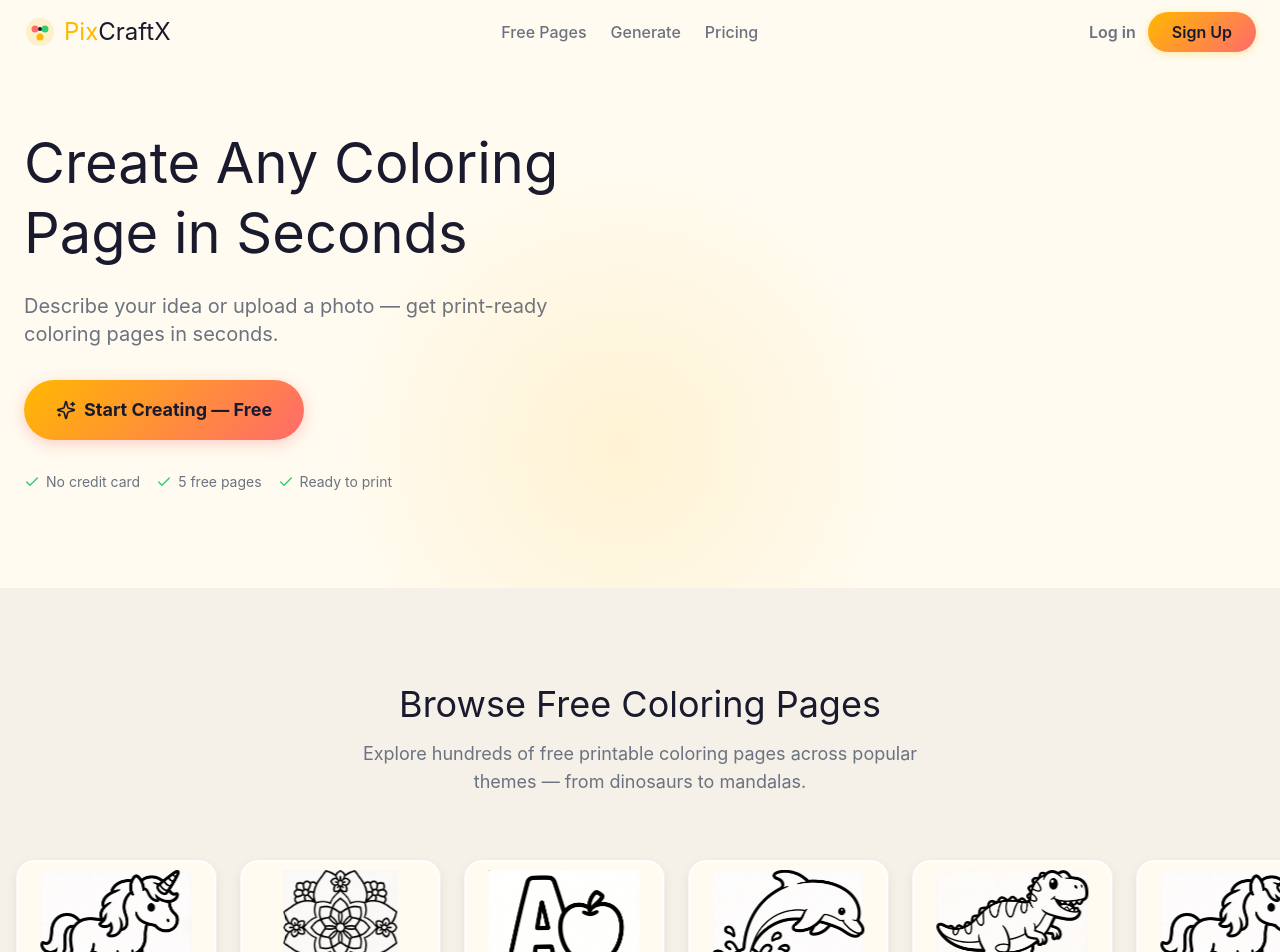
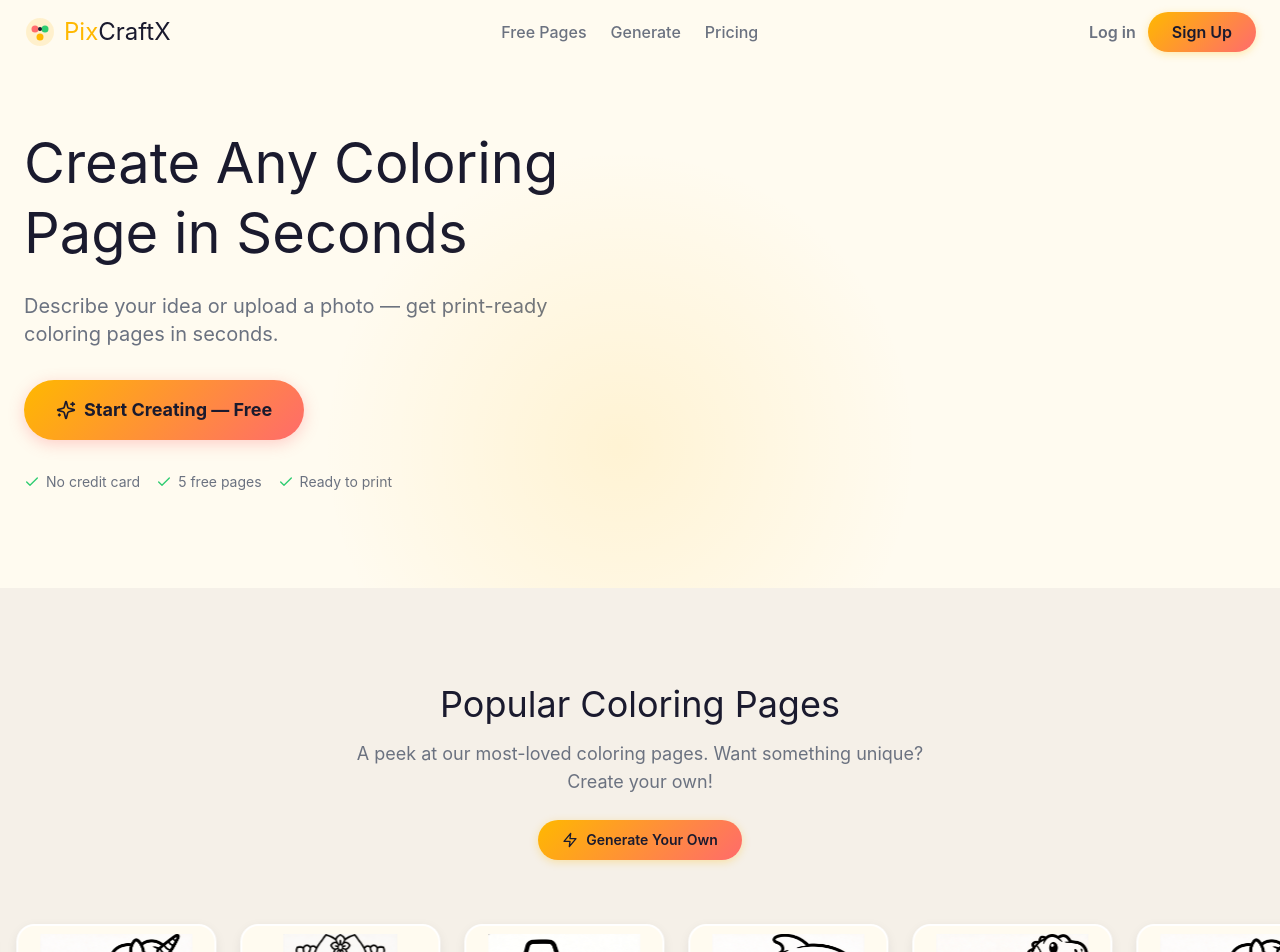
Before and after one commit to rinbs1120/pixcraftx, a Next.js app: page / in a window 1280 px wide. Shown: the top 952 px of the page. Built offline with nearby package versions, Linux system fonts and the light colour scheme; no server answers; a web font is replaced by a local one.

Commit message:
feat: rename Gallery to Popular Coloring Pages + add Generate button

```diff
--- a/src/components/sections/coloring-gallery.tsx
+++ b/src/components/sections/coloring-gallery.tsx
@@ -68,11 +68,24 @@ export function ColoringGallery() {
     <section className="py-16 md:py-24 bg-[#F5F0E8] relative overflow-hidden">
       <div className="container mx-auto px-4 md:px-6 max-w-6xl text-center mb-10 md:mb-14">
         <h2 className="font-display text-3xl md:text-4xl text-foreground mb-4">
-          Browse Free Coloring Pages
+          Popular Coloring Pages
         </h2>
         <p className="text-muted-foreground text-lg max-w-xl mx-auto">
-          Explore hundreds of free printable coloring pages across popular themes — from dinosaurs to mandalas.
+          A peek at our most-loved coloring pages. Want something unique? Create your own!
         </p>
+        <a
+          href="/generate"
+          className="inline-flex items-center gap-2 px-6 py-2.5 rounded-full font-semibold text-sm transition-all hover:translate-y-0.5 text-[#1A1A2E] mt-6"
+          style={{
+            background: 'linear-gradient(135deg, #FFB800 0%, #FF6B6B 100%)',
+            boxShadow: '0 2px 8px rgba(255,184,0,0.3)',
+          }}
+        >
+          <svg xmlns="http://www.w3.org/2000/svg" width="16" height="16" viewBox="0 0 24 24" fill="none" stroke="currentColor" strokeWidth="2" strokeLinecap="round" strokeLinejoin="round">
+            <polygon points="13 2 3 14 12 14 11 22 21 10 12 10 13 2" />
+          </svg>
+          Generate Your Own
+        </a>
       </div>
 
       <div className="space-y-4">
```
